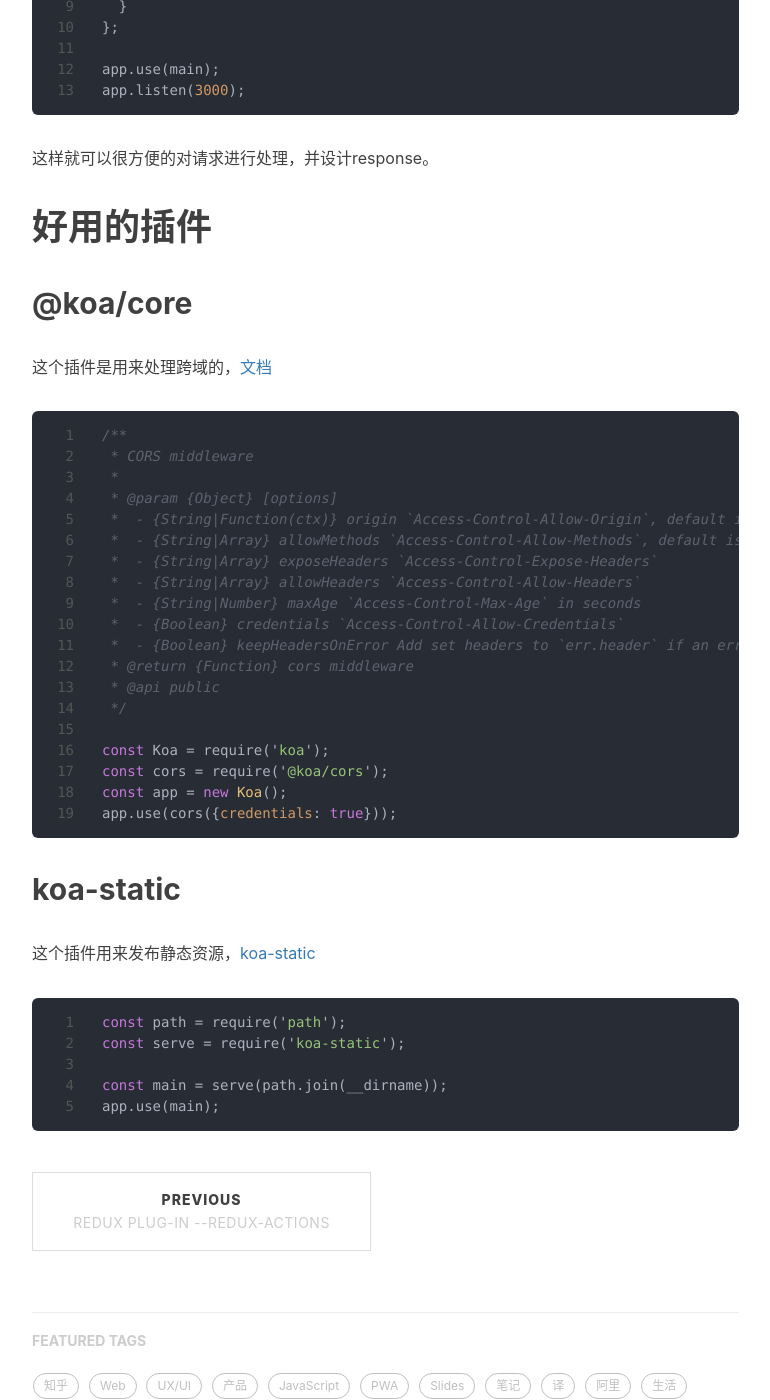
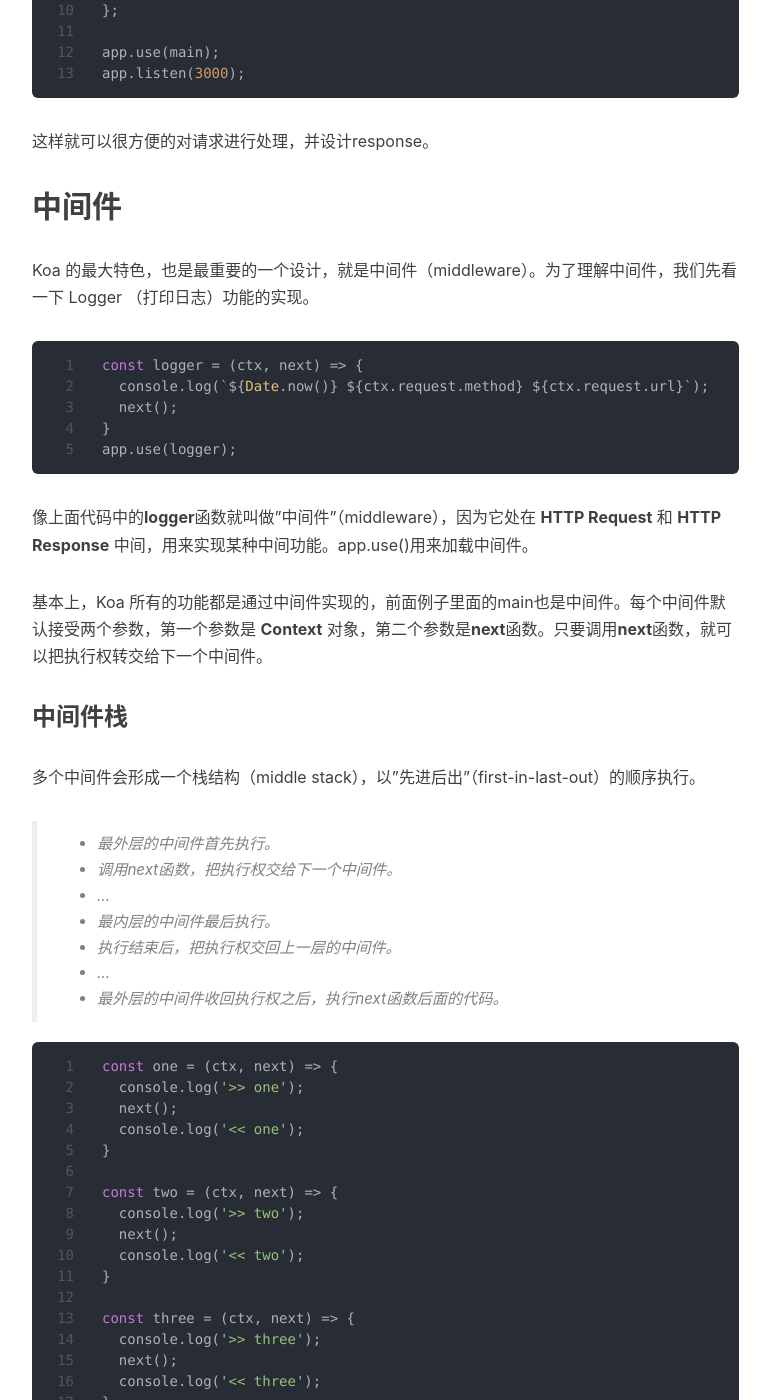
Before and after one commit to adamma1024/ml-blog, a Jekyll site: the page built from _posts/2019-05-24-node-koa.md, in a window 1280 px wide and 1400 px high, scrolled down 1213 px. Shown: the whole window, without its empty margins (233-1003 px from the left). Built offline with Jekyll 4.4.1, drawn with Linux system fonts in a browser that asks for light colours; nearby versions of some CDN libraries; comment, search, counter and statistics services are not loaded; some of the changed text lies outside the part shown.

Commit message:
koa 中间件

````diff
--- a/_posts/2019-05-24-node-koa.md
+++ b/_posts/2019-05-24-node-koa.md
@@ -14,7 +14,7 @@
 
 > 本文跟着[阮老师](http://www.ruanyifeng.com/blog/2017/08/koa.html)，一起搭建一个简单的koa环境
 
-# 基本用法
+## 基本用法
 
 ```javascript
 const Koa = require('koa');
@@ -30,7 +30,7 @@
 
 好，本篇文章结束。哈哈哈，开个玩笑。
 
-## 处理请求
+### 处理请求
 
 我使用node大部分情况都是用来处理请求的
 
@@ -52,9 +52,67 @@
 
 这样就可以很方便的对请求进行处理，并设计response。
 
-# 好用的插件
+## 中间件
 
-## @koa/core
+Koa 的最大特色，也是最重要的一个设计，就是中间件（middleware）。为了理解中间件，我们先看一下 Logger （打印日志）功能的实现。
+
+```javascript
+const logger = (ctx, next) => {
+  console.log(`${Date.now()} ${ctx.request.method} ${ctx.request.url}`);
+  next();
+}
+app.use(logger);
+```
+
+像上面代码中的**logger**函数就叫做"中间件"（middleware），因为它处在 **HTTP Request** 和 **HTTP Response** 中间，用来实现某种中间功能。app.use()用来加载中间件。
+
+基本上，Koa 所有的功能都是通过中间件实现的，前面例子里面的main也是中间件。每个中间件默认接受两个参数，第一个参数是 **Context** 对象，第二个参数是**next**函数。只要调用**next**函数，就可以把执行权转交给下一个中间件。
+
+### 中间件栈
+
+多个中间件会形成一个栈结构（middle stack），以"先进后出"（first-in-last-out）的顺序执行。
+
+> - 最外层的中间件首先执行。
+> - 调用next函数，把执行权交给下一个中间件。
+> - ...
+> - 最内层的中间件最后执行。
+> - 执行结束后，把执行权交回上一层的中间件。
+> - ...
+> - 最外层的中间件收回执行权之后，执行next函数后面的代码。
+
+```javascript
+const one = (ctx, next) => {
+  console.log('>> one');
+  next();
+  console.log('<< one');
+}
+
+const two = (ctx, next) => {
+  console.log('>> two');
+  next();
+  console.log('<< two');
+}
+
+const three = (ctx, next) => {
+  console.log('>> three');
+  next();
+  console.log('<< three');
+}
+
+app.use(one);
+app.use(two);
+app.use(three);
+//result
+>> one
+>> two
+>> three
+<< three
+<< two
+<< one
+```
+## 好用的插件
+
+### @koa/core
 
 这个插件是用来处理跨域的，[文档](https://www.npmjs.com/package/@koa/cors)
 
````
